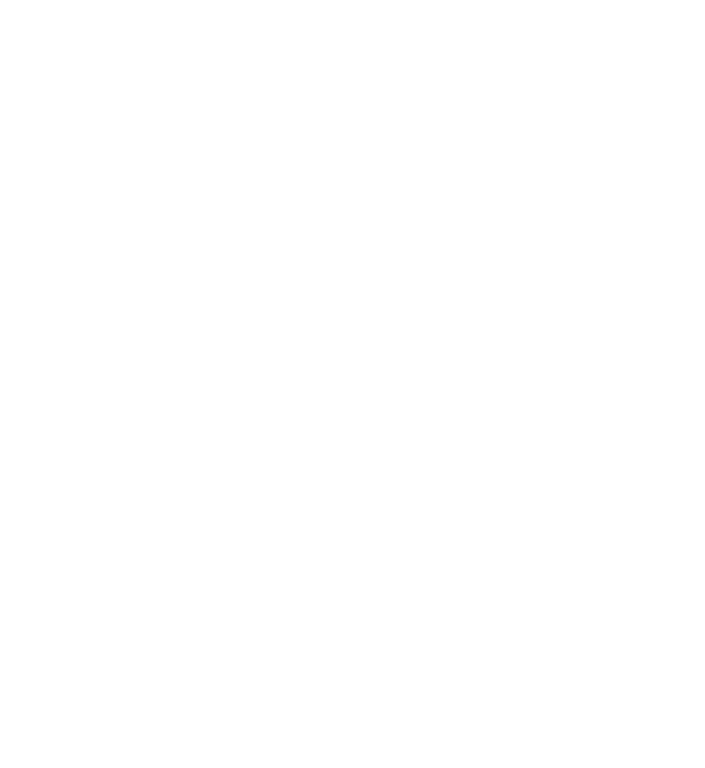
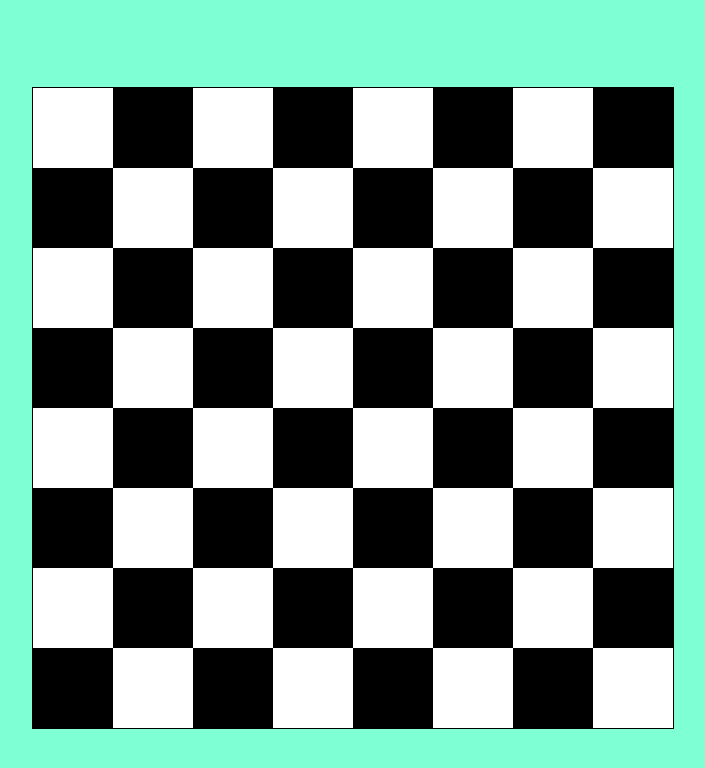
Before and after one commit to Java49Vitalii-Etingof/html-css-js-introduction, a plain HTML site: page index.html in a window 1280 px wide. Shown: the whole page, without its empty margins (287-992 px from the left). Drawn offline with Linux system fonts and the light colour scheme.

Commit message:
HWChessboard#07

```diff
--- a/index.html
+++ b/index.html
@@ -9,23 +9,77 @@
 </head>
 <body>
  <div class="chessboard">
-    <div class="white"></div>
-    <div class="black"></div>
-    <div class="white"></div>
-    <div class="black"></div>
-    <div class="white"></div>
-    <div class="black"></div>
-    <div class="white"></div>
-    <div class="black"></div>
+    <div class="white-cell"></div>
+    <div class="black-cell"></div>
+    <div class="white-cell"></div>
+    <div class="black-cell"></div>
+    <div class="white-cell"></div>
+    <div class="black-cell"></div>
+    <div class="white-cell"></div>
+    <div class="black-cell"></div>
 
-    <div class="black"></div>
-    <div class="white"></div>
-    <div class="black"></div>
-    <div class="white"></div>
-    <div class="black"></div>
-    <div class="white"></div>
-    <div class="black"></div>
-    <div class="white"></div>
+    <div class="black-cell"></div>
+    <div class="white-cell"></div>
+    <div class="black-cell"></div>
+    <div class="white-cell"></div>
+    <div class="black-cell"></div>
+    <div class="white-cell"></div>
+    <div class="black-cell"></div>
+    <div class="white-cell"></div>
+
+    <div class="white-cell"></div>
+    <div class="black-cell"></div>
+    <div class="white-cell"></div>
+    <div class="black-cell"></div>
+    <div class="white-cell"></div>
+    <div class="black-cell"></div>
+    <div class="white-cell"></div>
+    <div class="black-cell"></div>
+
+    <div class="black-cell"></div>
+    <div class="white-cell"></div>
+    <div class="black-cell"></div>
+    <div class="white-cell"></div>
+    <div class="black-cell"></div>
+    <div class="white-cell"></div>
+    <div class="black-cell"></div>
+    <div class="white-cell"></div>
+
+     <div class="white-cell"></div>
+    <div class="black-cell"></div>
+    <div class="white-cell"></div>
+    <div class="black-cell"></div>
+    <div class="white-cell"></div>
+    <div class="black-cell"></div>
+    <div class="white-cell"></div>
+    <div class="black-cell"></div>
+
+    <div class="black-cell"></div>
+    <div class="white-cell"></div>
+    <div class="black-cell"></div>
+    <div class="white-cell"></div>
+    <div class="black-cell"></div>
+    <div class="white-cell"></div>
+    <div class="black-cell"></div>
+    <div class="white-cell"></div>
+
+    <div class="white-cell"></div>
+    <div class="black-cell"></div>
+    <div class="white-cell"></div>
+    <div class="black-cell"></div>
+    <div class="white-cell"></div>
+    <div class="black-cell"></div>
+    <div class="white-cell"></div>
+    <div class="black-cell"></div>
+
+    <div class="black-cell"></div>
+    <div class="white-cell"></div>
+    <div class="black-cell"></div>
+    <div class="white-cell"></div>
+    <div class="black-cell"></div>
+    <div class="white-cell"></div>
+    <div class="black-cell"></div>
+    <div class="white-cell"></div>
  </div>
 </body>
 </html>
--- a/styles/chessboard-styles.css
+++ b/styles/chessboard-styles.css
@@ -1,4 +1,66 @@
+:root {
+    --cell-height: 5vh;
+}
+
 body{
+display: flex;
+flex-direction: column;
+align-items: center;
+justify-content: center;
+background-color: aquamarine;
+overflow-y: hidden;
+}
+
+body, html {
+    height: 100%;
+}
+
+.chessboard{
     display: flex;
     flex-direction: row;
+    flex-wrap: wrap;
+    max-width: calc(var(--cell-height) * 8);
+    border: solid 1px black;
+    margin-bottom: 1px;
 }
+
+.white-cell{
+        width: var(--cell-height);
+        height: var(--cell-height);
+    background-color: white;
+}
+
+.black-cell{
+        width: var(--cell-height);
+        height: var(--cell-height);
+    background-color: black;
+}
+
+@media (min-width: 560px){
+    :root {
+        --cell-height: 10vh;
+    }
+
+    .chessboard{
+        max-width: calc(var(--cell-height) * 8);
+        margin-bottom: 2px;
+        margin-left: 1px;
+    }
+
+    .white-cell{
+        width: var(--cell-height);
+        height: var(--cell-height);
+    }
+
+    .black-cell{
+        width: var(--cell-height);
+        height: var(--cell-height);
+    }
+
+}
+@media (min-width: 900px){
+    .chessboard{
+    margin-left: 0.3px;
+    margin-bottom: 0.5px;
+    }
+}
```
